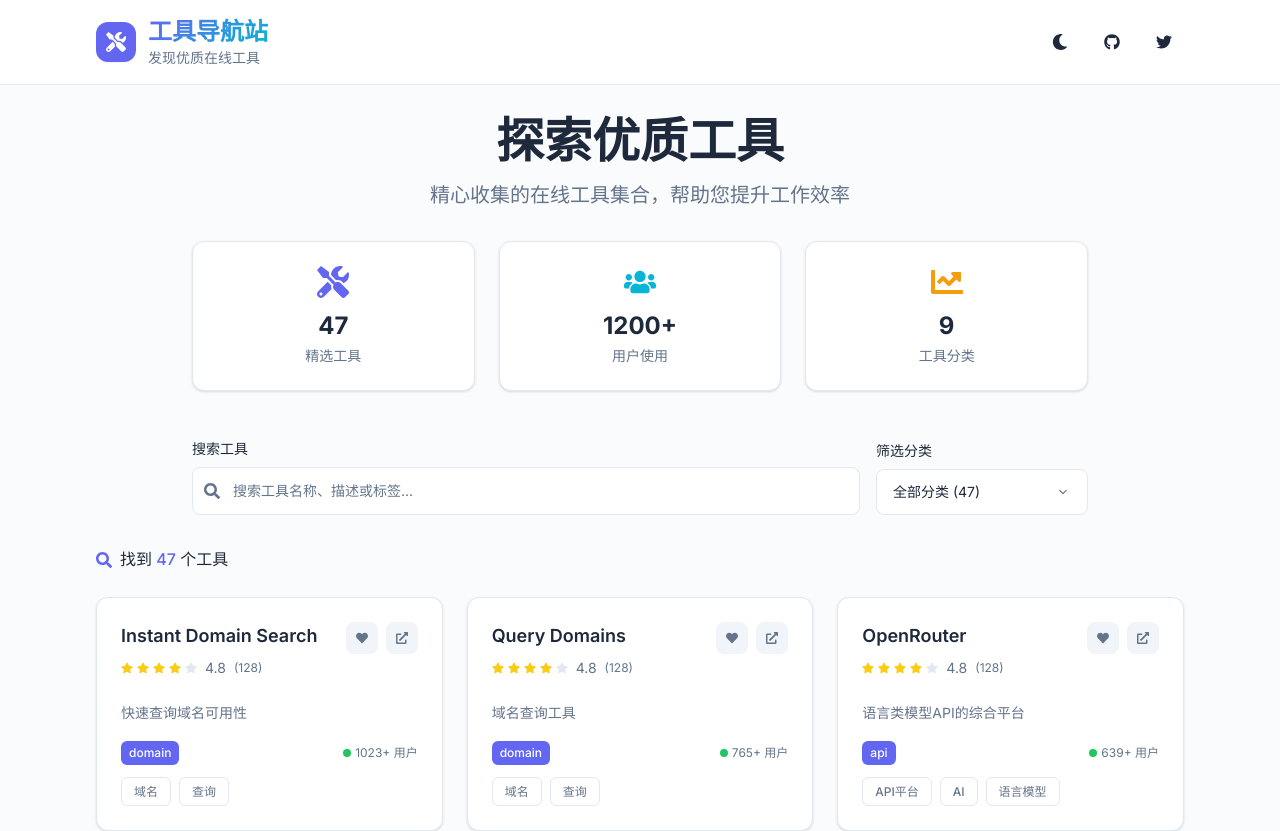
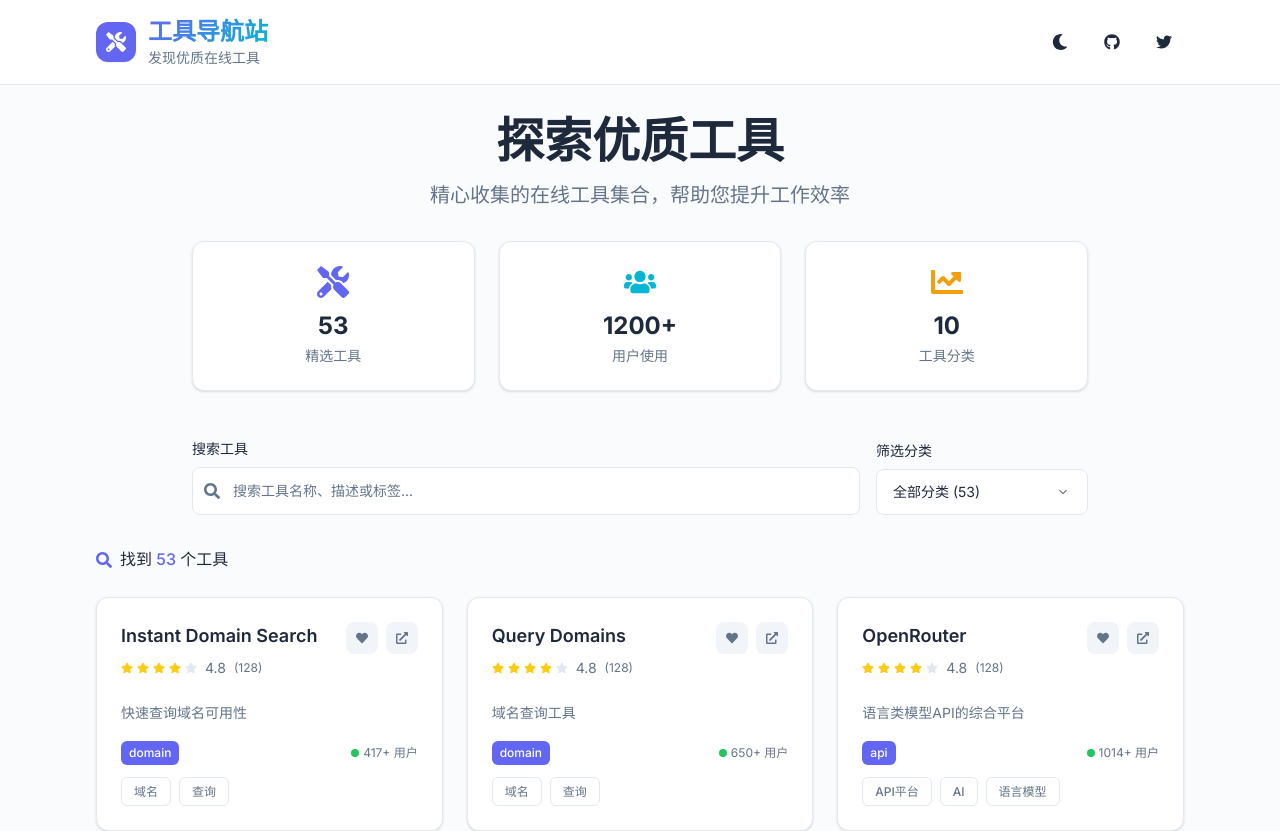
Before and after one commit to lxl870519/toolNavigator, a Next.js app: page / in a window 1280 px wide. Shown: the top 831 px of the page. Built offline with nearby package versions, Linux system fonts and the light colour scheme.

Commit message:
feat: 更新README和工具数据，新增6个UI设计工具及API平台分类 - 包含Shipixen、Launch UI等工具，优化分类和标签系统，提升用户体验

```diff
--- a/src/app/page.tsx
+++ b/src/app/page.tsx
@@ -25,6 +25,7 @@ export default function Home() {
       'all': '全部分类',
       'domain': '域名工具',
       'ai': 'AI工具',
+      'api': 'API平台',
       'analytics': '数据分析',
       'seo': 'SEO工具',
       'monetization': '网站变现',
--- a/src/data/tools.ts
+++ b/src/data/tools.ts
@@ -376,5 +376,53 @@ export const tools: Tool[] = [
     url: 'https://siliconflow.cn/',
     category: 'api',
     tags: ['API平台', 'AI', '国产', '新手友好']
+  },
+  {
+    id: '48',
+    name: 'Shipixen Landing Pages',
+    description: '精美的落地页组件示例库，提供现代化的设计灵感',
+    url: 'https://shipixen.com/demo/landing-page-component-examples',
+    category: 'design',
+    tags: ['ui优化', '落地页', '设计示例']
+  },
+  {
+    id: '49',
+    name: 'Launch UI Components',
+    description: '专业的UI组件库，快速构建现代化用户界面',
+    url: 'https://www.launchuicomponents.com/',
+    category: 'design',
+    tags: ['ui优化', '组件库', '设计系统']
+  },
+  {
+    id: '50',
+    name: 'Shadcn Landing Page',
+    description: '基于Shadcn/UI的开源落地页模板',
+    url: 'https://github.com/nobruf/shadcn-landing-page',
+    category: 'design',
+    tags: ['ui优化', '开源模板', 'React']
+  },
+  {
+    id: '51',
+    name: 'Tailus Templates',
+    description: '高品质网站模板库，价格实惠（最低十几美元）',
+    url: 'https://tailus.io/templates/',
+    category: 'design',
+    tags: ['ui优化', '网站模板', '实惠价格']
+  },
+  {
+    id: '52',
+    name: 'Tailus Marketing UI',
+    description: 'Tailus营销页面UI示例和组件',
+    url: 'https://ui.tailus.io/examples/marketing/',
+    category: 'design',
+    tags: ['ui优化', '营销页面', '设计参考']
+  },
+  {
+    id: '53',
+    name: 'Tailus Hero Sections',
+    description: 'Tailus英雄区域HTML模块库',
+    url: 'https://html.tailus.io/blocks/hero-section/',
+    category: 'design',
+    tags: ['ui优化', 'HTML模块', '页面区块']
   }
 ]
```
Also changed, not shown: 1 other file (tests, documents, lock files or other folders).
